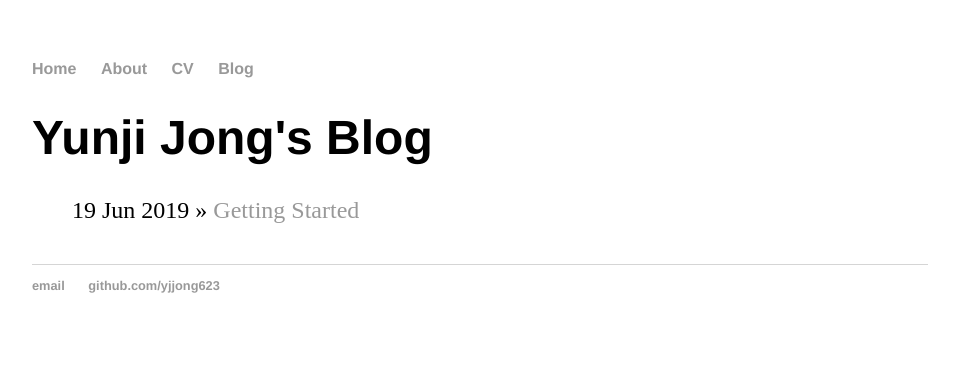
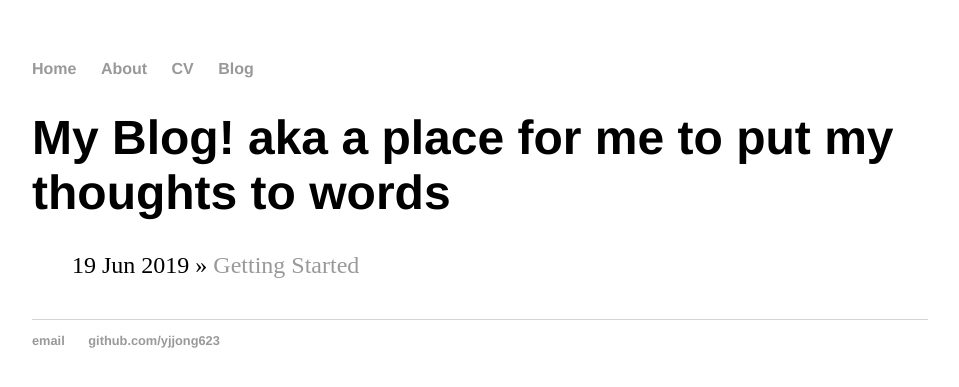
Before and after one commit to yjjong623/yjjong623.github.io, a Jekyll site: the page built from blog/index.html, in a window 1280 px wide. Shown: the top 387 px of the page, without its empty margins (160-1119 px from the left). Built offline with Jekyll 4.4.1, drawn with Linux system fonts in a browser that asks for light colours.

Commit message:
Update index.html

```diff
--- a/blog/index.html
+++ b/blog/index.html
@@ -1,6 +1,6 @@
 ---
 layout: default
-title: Yunji Jong's Blog
+title: My Blog! aka a place for me to put my thoughts to words
 ---
 	<h1>{{ page.title }}</h1>
 	<ul class="posts">
```
